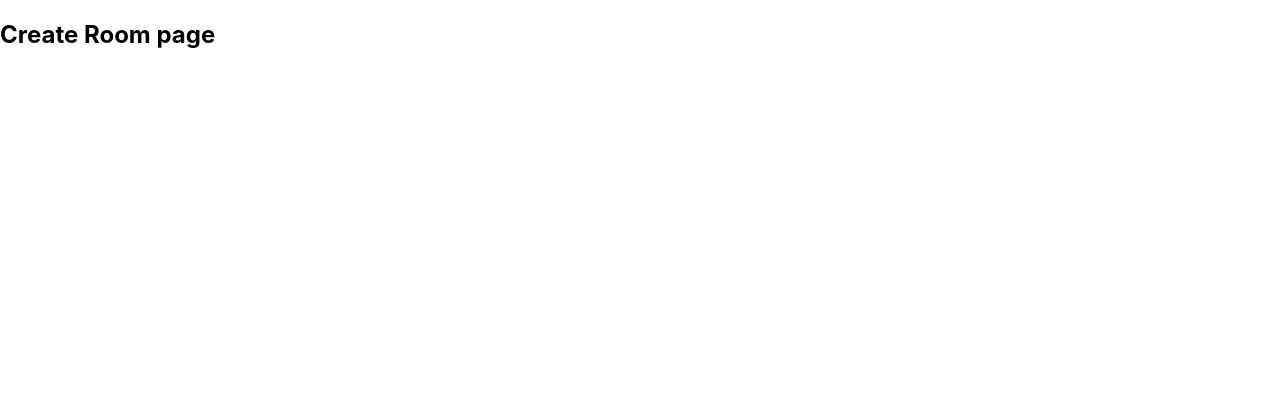
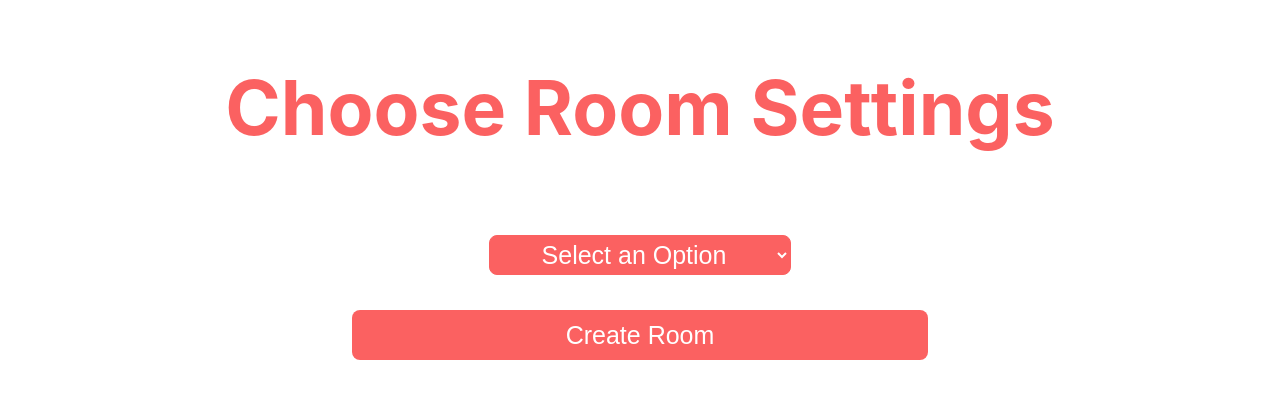
Before and after one commit to cs130-w21/21, a React (Create React App) app in the folder frontend/: page /create in a window 1280 px wide. Shown: the top 398 px of the page. Built offline with nearby package versions, Linux system fonts and the light colour scheme.

Commit message:
Finished UI for creating a room

```diff
--- a/frontend/src/App.css
+++ b/frontend/src/App.css
@@ -112,3 +112,21 @@ input {
 ::placeholder { /* Recent browsers */
   text-transform: none;
 }
+
+.DropdownMenu {
+  height: 40px;
+  border-color: #fb6161;
+  border-radius: 8px;
+  font-size:25px;
+  font-family: sans-serif;
+  text-align: center;
+  background-color: #fb6161;
+  text-decoration: rgb(255, 255, 255);
+  color: white;
+  width: auto;
+
+}
+select:focus{
+  outline: none;
+  border-color: red;
+}
--- a/frontend/src/CreateRoom.js
+++ b/frontend/src/CreateRoom.js
@@ -1,9 +1,39 @@
 import React from 'react';
 import ReactDOM from 'react-dom';
 
+function CreateRoomButton() {
+
+    function handleClick() {
+        if (optionClicked != 0)
+            console.log(optionClicked) //This is where we would want to POST request
+
+    }
+
+    return (
+      <div style={{paddingTop: 20, paddingBottom:20 }}>
+        <button className="MenuButton" type="button" onClick={handleClick}>
+          Create Room
+        </button>
+      </div>
+    )
+  }
+let optionClicked = 0;
+
 function CreateRoom() {
+    let onSelectChange = (cb) => { optionClicked = cb.currentTarget.value}
     return (
-        <h2>Create Room page</h2>
+        <div className='PageFormat'>
+            <h2>Choose Room Settings</h2>
+            <select className="DropdownMenu" onChange={onSelectChange}>
+                <optgroup >
+                    <option value ="0">Select an Option</option>
+                    <option value="1">UCLA Study Locations</option>
+                    <option value="2">UCLA Food Options</option>
+                    <option value="3">Custom</option>
+                </optgroup>
+            </select>
+            <CreateRoomButton />
+        </div>
     );
 }
 
```
